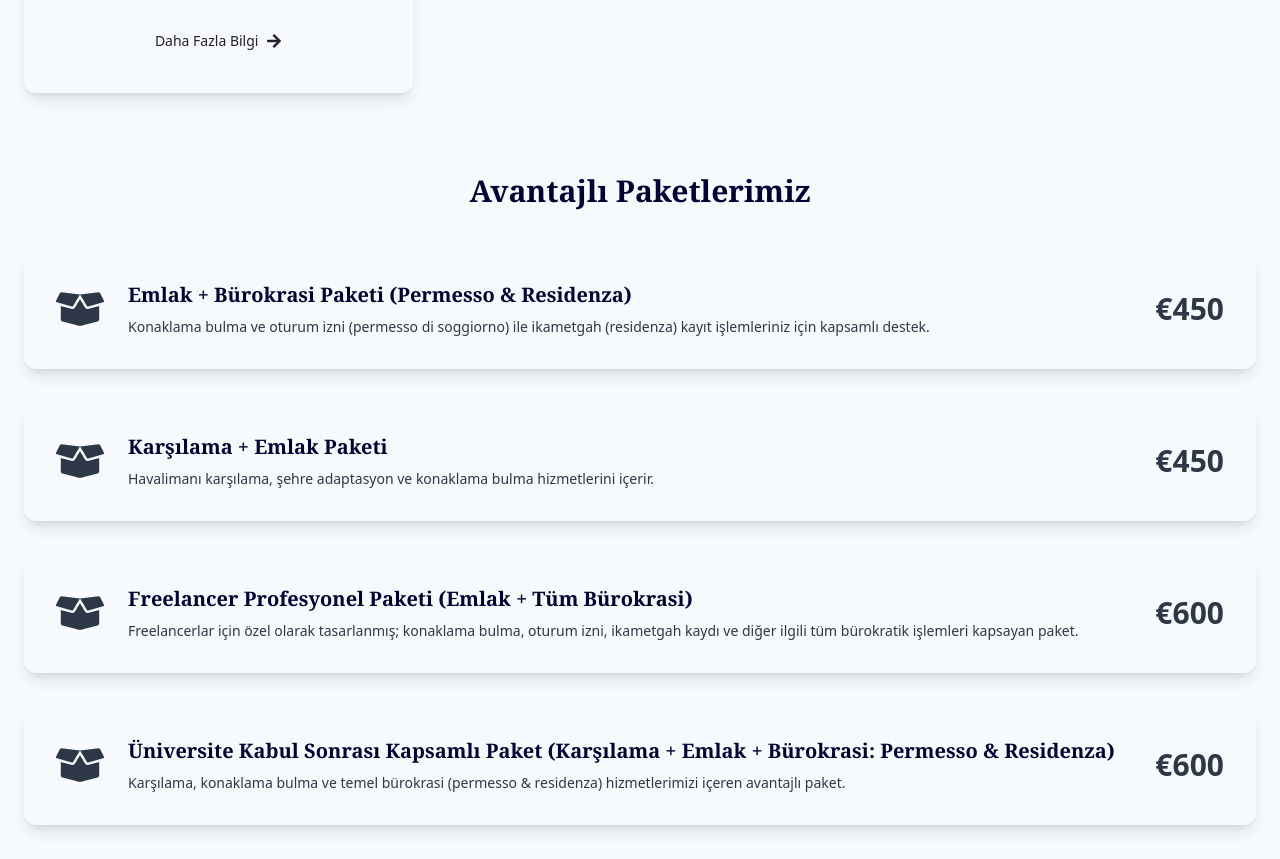
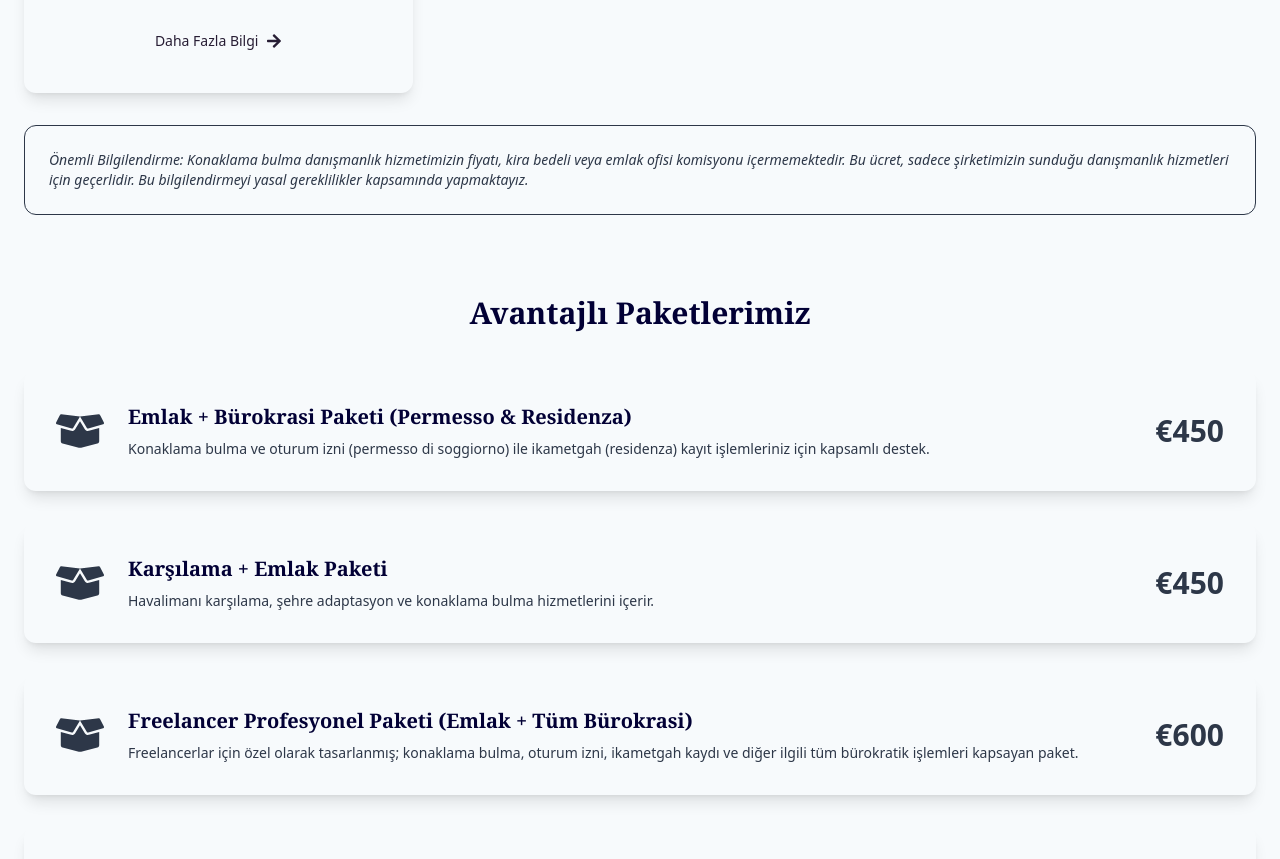
Before and after one commit to bumincetin/alvolo-consulting, a Next.js app: page /pricing in a window 1280 px wide. Shown: the part 1363-2222 px from the top of the page. Built offline with nearby package versions, Linux system fonts and the light colour scheme.

Commit message:
real estate legal notice

```diff
--- a/src/app/pricing/[slug]/serviceData.ts
+++ b/src/app/pricing/[slug]/serviceData.ts
@@ -261,7 +261,7 @@ export interface ServiceDetail {
       slug: 'ogrenci-vizesi',
       title: 'Öğrenci Vizesi Danışmanlığı Detayları',
       pageSubtitle: 'İtalya\'da eğitim almak için gerekli vize başvuru süreçlerinde rehberlik.',
-      mainImage: '/bürokrasi.jpg',
+      mainImage: '/vize.jpg',
       introduction: 'İtalya\'da eğitim almak için öğrenci vizesi başvurusu yapmanız gerekmektedir. Bu süreç, doğru belgelerin hazırlanması ve başvurunun doğru şekilde yapılması açısından kritik öneme sahiptir. Öğrenci vizesi danışmanlık hizmetimizle, vize başvuru sürecinizin her aşamasında size rehberlik ediyoruz.',
       sections: [
         {
@@ -344,7 +344,7 @@ export interface ServiceDetail {
       slug: 'student-visa',
       title: 'Student Visa Consultancy Details',
       pageSubtitle: 'Guidance in visa application processes for studying in Italy.',
-      mainImage: '/bürokrasi.jpg',
+      mainImage: '/vize.jpg',
       introduction: 'To study in Italy, you need to apply for a student visa. This process is critical in terms of preparing the correct documents and making the application properly. With our student visa consultancy service, we guide you through every stage of your visa application process.',
       sections: [
         {
@@ -427,7 +427,7 @@ export interface ServiceDetail {
       slug: 'visto-studentesco',
       title: 'Dettagli Consulenza Visto Studentesco',
       pageSubtitle: 'Guida nei processi di richiesta del visto per studiare in Italia.',
-      mainImage: '/bürokrasi.jpg',
+      mainImage: '/vize.jpg',
       introduction: 'Per studiare in Italia, è necessario richiedere un visto studentesco. Questo processo è fondamentale in termini di preparazione dei documenti corretti e presentazione della domanda in modo appropriato. Con il nostro servizio di consulenza per il visto studentesco, ti guidiamo attraverso ogni fase del processo di richiesta del visto.',
       sections: [
         {
--- a/src/app/pricing/page.tsx
+++ b/src/app/pricing/page.tsx
@@ -159,6 +159,17 @@ const PricingPageComponent = () => {
               );
             })}
           </div>
+          <div className="mt-8 p-6 bg-brand-bg-surface rounded-xl border border-brand-gold">
+            <p className="text-brand-text-secondary text-sm italic">
+              {language === 'tr' ? (
+                "Önemli Bilgilendirme: Konaklama bulma danışmanlık hizmetimizin fiyatı, kira bedeli veya emlak ofisi komisyonu içermemektedir. Bu ücret, sadece şirketimizin sunduğu danışmanlık hizmetleri için geçerlidir. Bu bilgilendirmeyi yasal gereklilikler kapsamında yapmaktayız."
+              ) : language === 'en' ? (
+                "Important Notice: The price of our accommodation finding consultancy service does not include the rent or real estate agency fee. This fee is solely for the consultancy services provided by our company. We are providing this information as a legal requirement."
+              ) : (
+                "Informazione Importante: Il prezzo del nostro servizio di consulenza per la ricerca dell'alloggio non include l'affitto o la commissione dell'agenzia immobiliare. Questa tariffa è esclusivamente per i servizi di consulenza forniti dalla nostra azienda. Forniamo questa informazione come requisito legale."
+              )}
+            </p>
+          </div>
         </div>
 
         {/* Packages Section */}
```
Also changed, not shown: public/vize.jpg (added).
